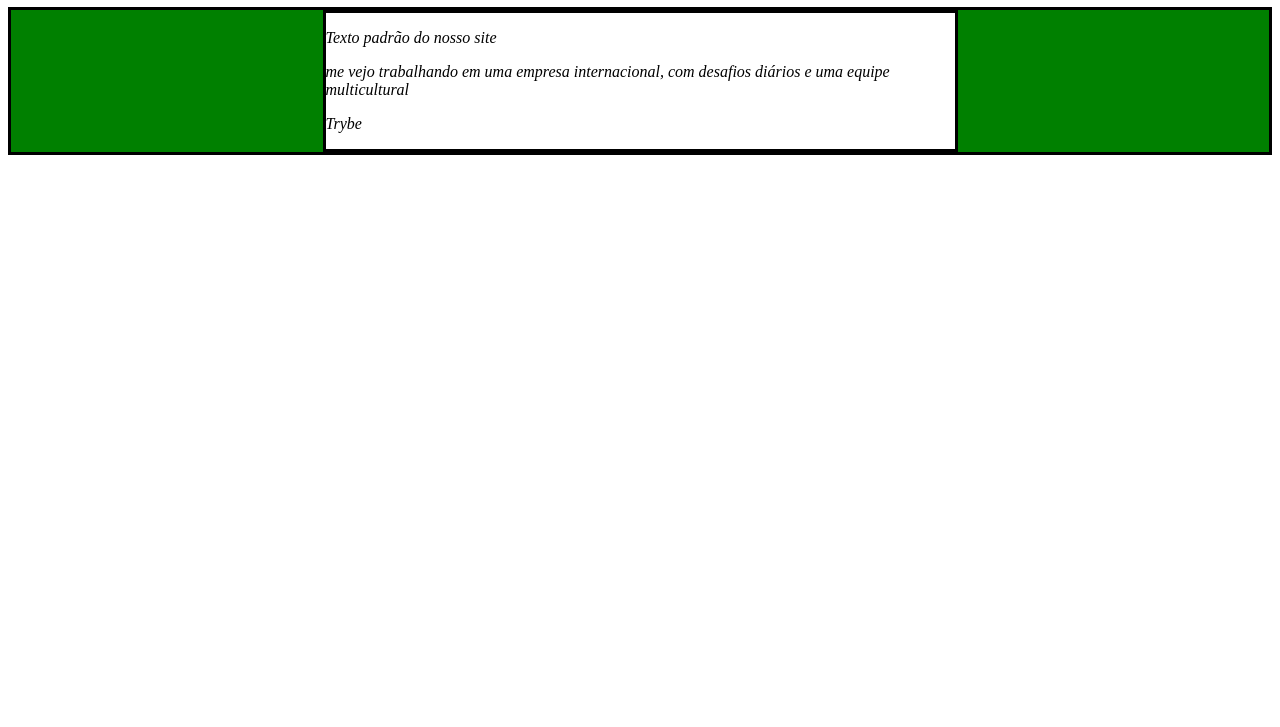
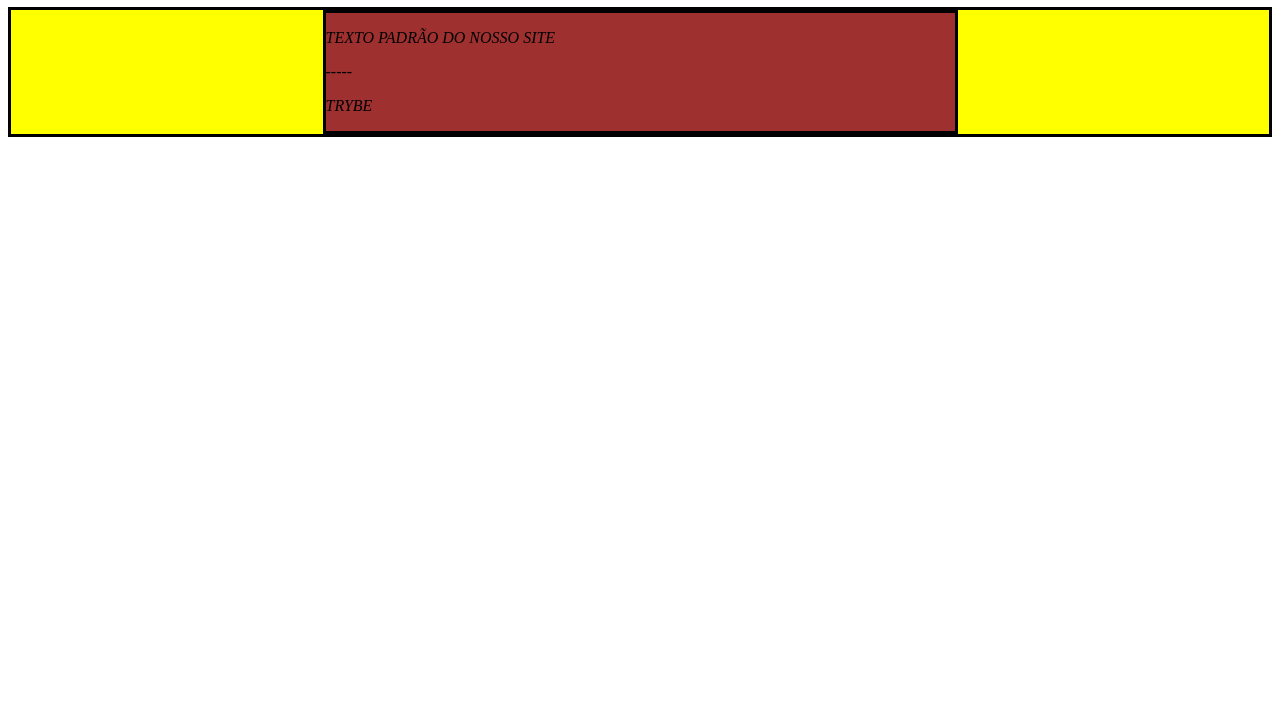
Before and after one commit to stcosta55/trybe-exercises, a plain HTML site: page exercicio2-dia5.1/index.html in a window 1280 px wide. Shown: the part 73-800 px from the top of the page. Drawn offline with Linux system fonts and the light colour scheme.

Commit message:
exercicio alterar para maiuscula, e exibir conteudo das tags

```diff
--- a/exercicio2-dia5.1/index.html
+++ b/exercicio2-dia5.1/index.html
@@ -49,29 +49,54 @@
 //         - document.getElementsByTagName()
 //  Crie uma função que mude o texto na tag <p> para uma descrição de como você se vê daqui a 2 anos. (Não gaste tempo pensando no texto e sim realizando o exercício)
 
-let futuremsg = "me vejo trabalhando em uma empresa internacional, com desafios diários e uma equipe multicultural";
+// let futuremsg = "me vejo trabalhando em uma empresa internacional, com desafios diários e uma equipe multicultural";
 
-function alteraDescricao(future){
-    (document.getElementsByTagName("p")[1].innerText = future);
-}
+// function alteraDescricao(future){
+//     (document.getElementsByTagName("p")[1].innerText = future);
+// }
 
-alteraDescricao(futuremsg)
+// alteraDescricao(futuremsg)
 
-//  Crie uma função que mude a cor do quadrado amarelo para o verde da Trybe (rgb 76,164,109).
-function changeColor(cor){
-    console.log(document.getElementsByTagName("main")[0].style.backgroundColor = cor);
-}
-changeColor("green")
+// //  Crie uma função que mude a cor do quadrado amarelo para o verde da Trybe (rgb 76,164,109).
+// function changeColor(cor){
+//     console.log(document.getElementsByTagName("main")[0].style.backgroundColor = cor);
+// }
+// changeColor("green")
 
-//  Crie uma função que mude a cor do quadrado vermelho para branco.
-function colorChanging(corfundo){
-    console.log(document.getElementsByClassName("center-content")[0].style.backgroundColor = corfundo);
-}
-colorChanging("white")
+// //  Crie uma função que mude a cor do quadrado vermelho para branco.
+// function colorChanging(corfundo){
+//     console.log(document.getElementsByClassName("center-content")[0].style.backgroundColor = corfundo);
+// }
+// colorChanging("white")
 
-//  Crie uma função que corrija o texto da tag <h1>.
+// //  Crie uma função que corrija o texto da tag <h1>.
+// function corrigirTexto(correcao){
+//     document.getElementsByClassName("title")[0].innerText = correcao;
+// }
+// corrigirTexto("Exercício 5.1 - JavaScript");
+
 //  Crie uma função que modifique todo o texto da tag <p> para maiúsculo.
+  function alterarParaMaiuscula(){
+        let y = [];
+        y = (document.getElementsByTagName("p"));
+        for (let i = 0; i < y.length; i += 1) {
+          document.getElementsByTagName("p")[i].innerText = document.getElementsByTagName("p")[i].innerText.toUpperCase();
+          console.log (document.getElementsByTagName("p")[i].innerText);
+        }
+    }
+    alterarParaMaiuscula()
+
+
 //  Crie uma função que exiba o conteúdo de todas as tags <p> no console.
+    // function exibir(){
+    //     let y = [];
+    //     y = (document.getElementsByTagName("p"));
+    //     for (let i = 0; i < y.length; i += 1) {
+    //       console.log (document.getElementsByTagName("p")[i].innerText);
+    //     }
+    // }
+    // exibir()
+
 
     </script>
   </body>
```
